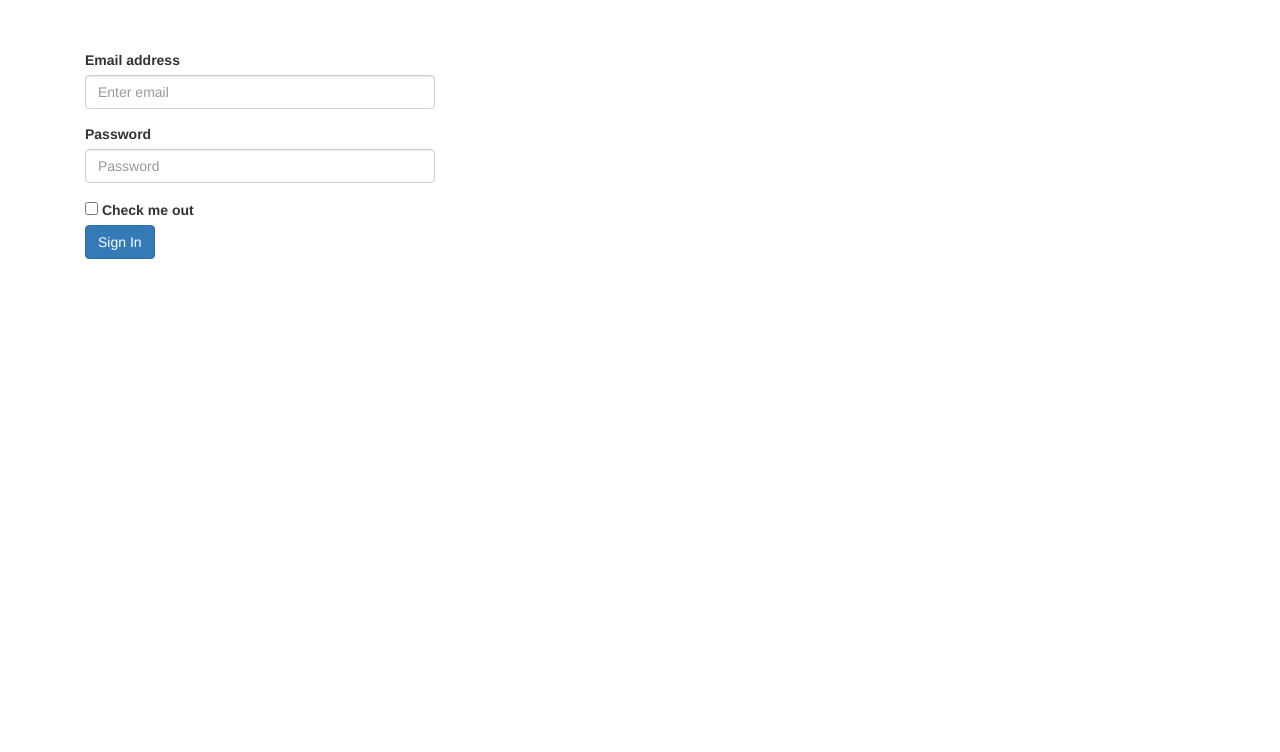
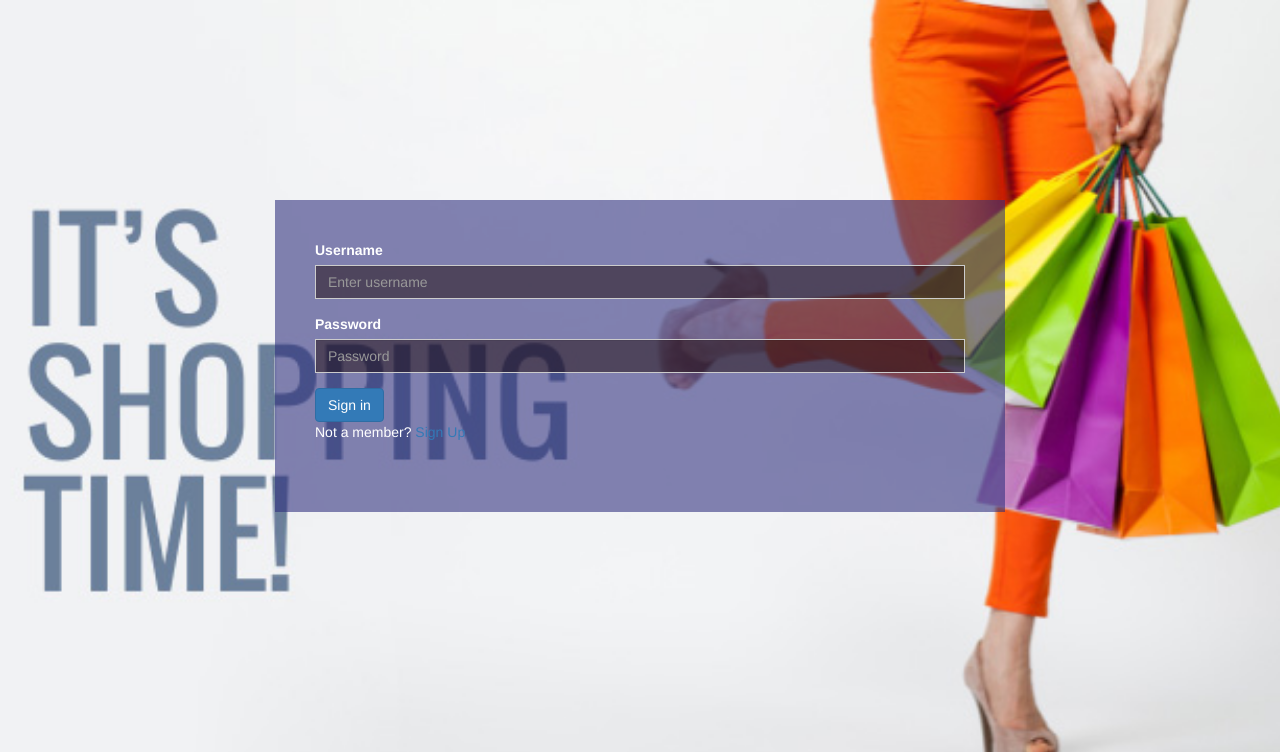
Before and after one commit to imahnama/Shopping_list-app, a Flask app: page /login in a window 1280 px wide. Shown: the top 752 px of the page. Run offline with Flask 2, Linux system fonts and the light colour scheme; some libraries are stand-ins or nearby versions.

Commit message:
(fix) add correct url to render pages

```diff
--- a/templates/login.html
+++ b/templates/login.html
@@ -8,10 +8,36 @@
   <script src="https://maxcdn.bootstrapcdn.com/bootstrap/3.3.7/js/bootstrap.min.js"></script>
   <link rel="stylesheet" href="{{url_for('static', filename='stylesheets/app.css')}}" />
       <title>Shopping list</title>
+      <style>
+      form{
+           background: rgba(45, 45, 125, 0.58);
+           color: white;
+            padding: 40px;
+            margin-top: 200px;
+            padding-bottom: 60px;
+           }
+    .form-control{
+                 border-radius: 0px;
+                 background-color: rgba(23, 3, 3, 0.48);
+                 color: white;
+                 border-radius:1px solid #291212
+             }
+
+    body{
+              background-image: url('../assets/images/im1.jpg');
+              background-size: cover;
+              color: white;
+              background-repeat: no-repeat;
+              background-position: center;
+              background-attachment: fixed;
+      }
+
+
+      </style>
   </head>
       <body>
         <div class="container forms">
-      <div class="col-sm-4">
+    <div class="col-sm-offset-2 col-sm-8">
         {% with messages = get_flashed_messages(with_categories=true) %}
     		{% if messages %}
     		{% for category, message in messages %}
@@ -22,27 +48,22 @@
      	 	{% endfor %}
      	 	{% endif %}
      	 	{% endwith %}
-      <form>
+      <form action="{{url_for("session")}}" method="POST">
     <div class="form-group">
-      <label for="exampleInputEmail1">Email address</label>
-      <input type="email" class="form-control" id="exampleInputEmail1" aria-describedby="emailHelp" placeholder="Enter email">
+      <label for="username">Username</label>
+      <input type="text" class="form-control" name="username"  placeholder="Enter username">
     </div>
     <div class="form-group">
       <label for="exampleInputPassword1">Password</label>
-      <input type="password" class="form-control" id="exampleInputPassword1" placeholder="Password">
+      <input type="password" class="form-control" name="password" placeholder="Password">
     </div>
-      <div class="form-check">
-      <label class="form-check-label">
-        <input type="checkbox" class="form-check-input">
-        Check me out
-      </label>
-    </div>
-    <a href="{{url_for('dashboard_view')}}"class="center btn btn-primary">Sign In</a>
-  </form>
+    <button type="submit" class="center btn btn-primary">Sign in</button>
+    <p>Not a member?<a href ="{{url_for('signup')}}" method = "get"> Sign Up</a></p>
+</form>
 </div>
 </div>
     <!-- jQuery (necessary for Bootstrap's JavaScript plugins) -->
-    <script src="https://ajax.googleapis.com/ajax/libs/jquery/1.12.4/jquery.min.js"></script>
+    <script src="https://ajax.googleapis.com/ajax/libssignup/jquery/1.12.4/jquery.min.js"></script>
     <!-- Include all compiled plugins (below), or include individual files as needed -->
     <script src="../assets/js/app.js"></script>
   </body>
--- a/templates/newlist.html
+++ b/templates/newlist.html
@@ -2,4 +2,5 @@
 
 {% block pagecontent %}
 
+
 {%endblock%}
```
Also changed, not shown: templates/signup.html (+5 -7 lines).
